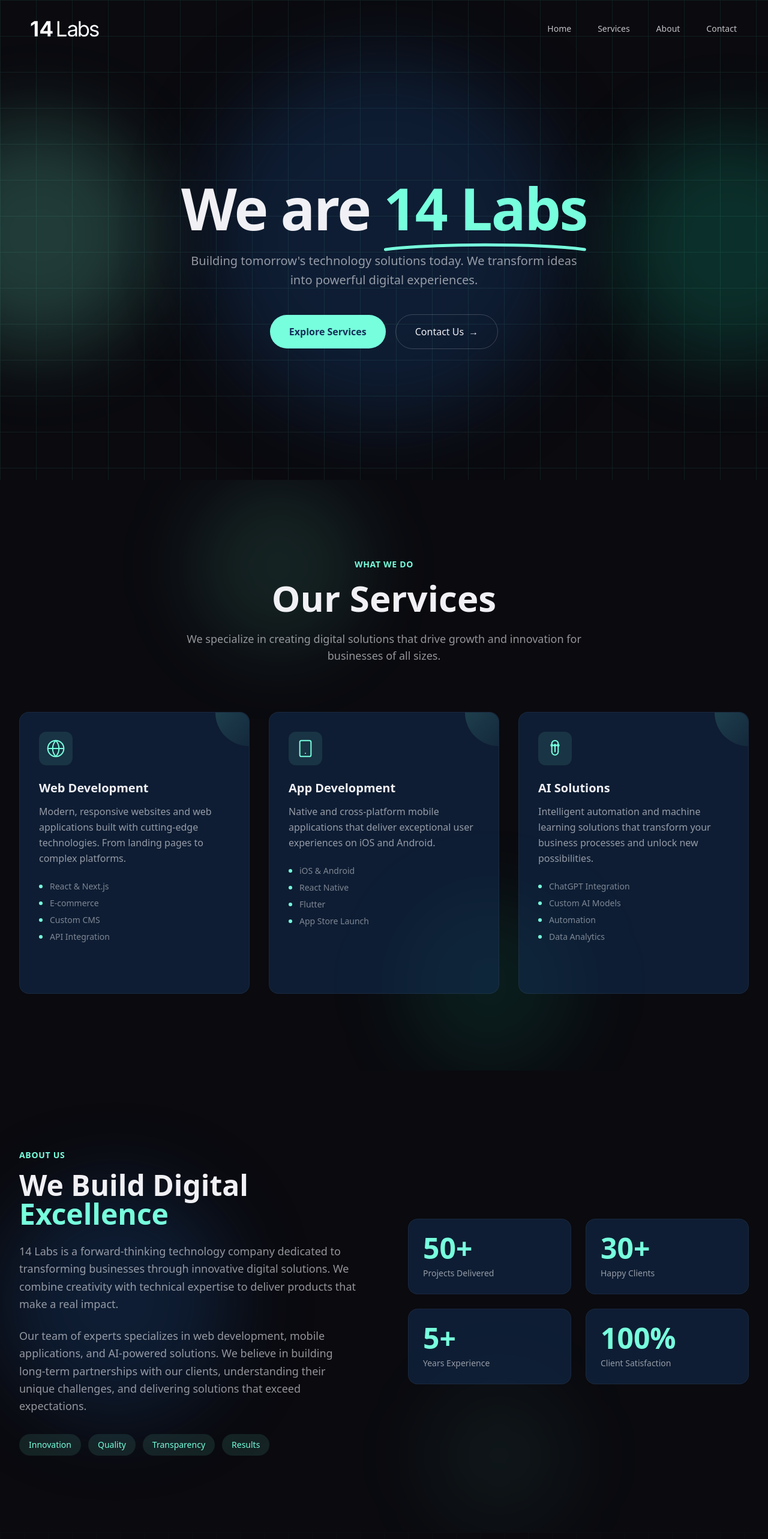
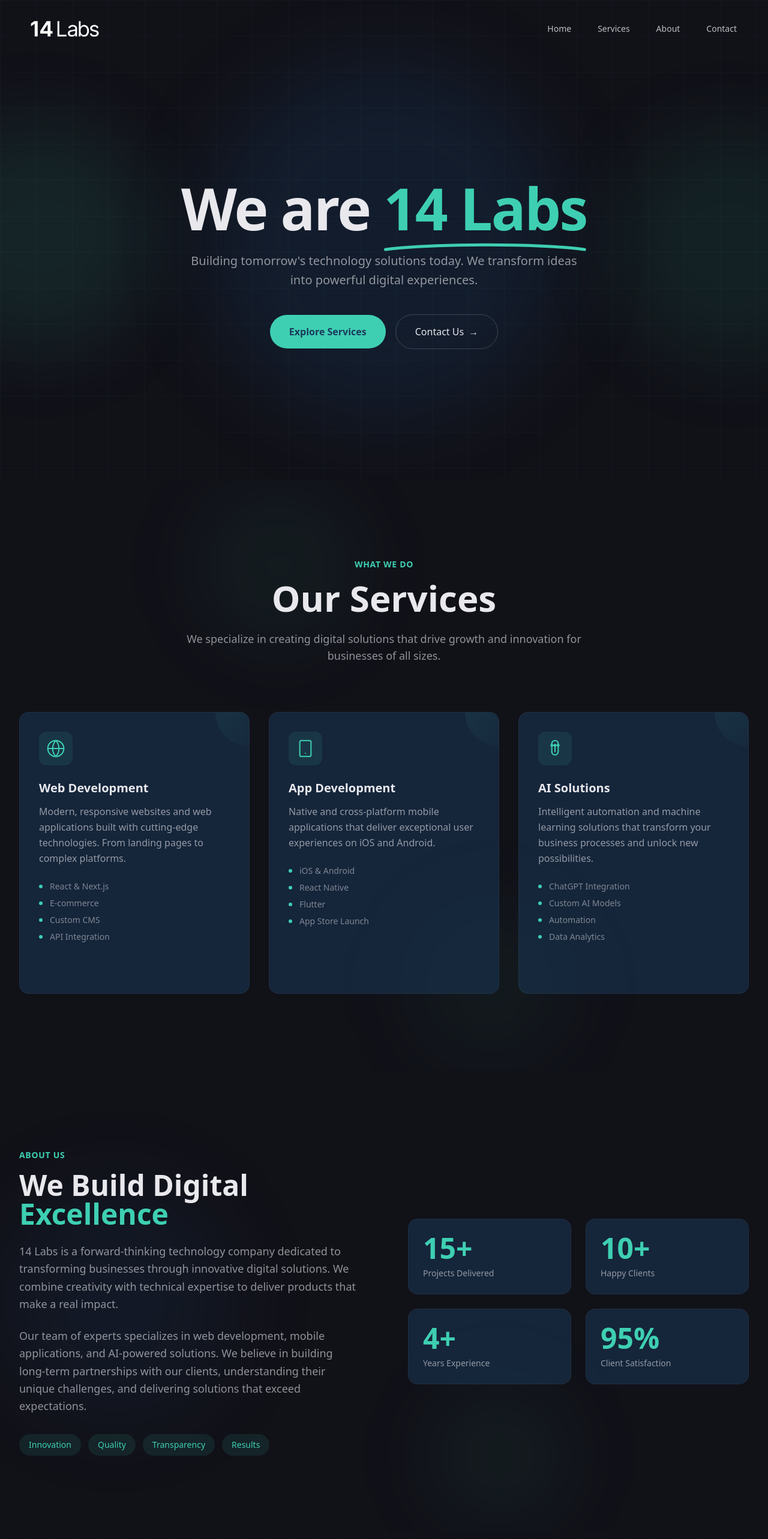
Before and after one commit to DeveloperConnectors14/14_labs, a Next.js app: page / in a window 1280 px wide. Shown: the top 2566 px of the page at 60% size. Built offline with nearby package versions, Linux system fonts and the light colour scheme.

Commit message:
minor improvements

```diff
--- a/src/app/globals.css
+++ b/src/app/globals.css
@@ -1,11 +1,11 @@
 @import "tailwindcss";
 
 :root {
-  --primary: #77ffdd;
-  --secondary: #133058;
-  --tertiary: #12c79a;
-  --background: #0a0a0f;
-  --foreground: #f0f0f5;
+  --primary: #3ecfb2;
+  --secondary: #1a3a5c;
+  --tertiary: #2ab090;
+  --background: #111118;
+  --foreground: #e8e8ed;
 }
 
 @theme inline {
--- a/src/components/About.tsx
+++ b/src/components/About.tsx
@@ -3,10 +3,10 @@
 import { useEffect, useState, useRef } from "react";
 
 const stats = [
-  { value: "50+", label: "Projects Delivered" },
-  { value: "30+", label: "Happy Clients" },
-  { value: "5+", label: "Years Experience" },
-  { value: "100%", label: "Client Satisfaction" },
+  { value: "15+", label: "Projects Delivered" },
+  { value: "10+", label: "Happy Clients" },
+  { value: "4+", label: "Years Experience" },
+  { value: "95%", label: "Client Satisfaction" },
 ];
 
 export default function About() {
@@ -38,7 +38,7 @@ export default function About() {
     >
       {/* Background elements */}
       <div className="absolute inset-0">
-        <div className="absolute top-1/2 left-0 w-96 h-96 bg-secondary/50 rounded-full blur-3xl -translate-y-1/2" />
+        <div className="absolute top-1/2 left-0 w-96 h-96 bg-secondary/20 rounded-full blur-3xl -translate-y-1/2" />
         <div className="absolute bottom-0 right-1/4 w-64 h-64 bg-primary/5 rounded-full blur-3xl" />
       </div>
 
--- a/src/components/Contact.tsx
+++ b/src/components/Contact.tsx
@@ -63,9 +63,9 @@ export default function Contact() {
     >
       {/* Background */}
       <div className="absolute inset-0">
-        <div className="absolute top-0 left-1/2 -translate-x-1/2 w-[600px] h-[600px] bg-secondary/50 rounded-full blur-3xl" />
-        <div className="absolute bottom-0 right-0 w-72 h-72 bg-primary/10 rounded-full blur-3xl" />
-        <div className="absolute bottom-1/4 left-0 w-72 h-72 bg-tertiary/10 rounded-full blur-3xl" />
+        <div className="absolute top-0 left-1/2 -translate-x-1/2 w-[600px] h-[600px] bg-secondary/20 rounded-full blur-3xl" />
+        <div className="absolute bottom-0 right-0 w-72 h-72 bg-primary/5 rounded-full blur-3xl" />
+        <div className="absolute bottom-1/4 left-0 w-72 h-72 bg-tertiary/5 rounded-full blur-3xl" />
       </div>
 
       <div className="relative z-10 max-w-7xl mx-auto px-6 lg:px-8">
@@ -242,7 +242,7 @@ export default function Contact() {
                           name="name"
                           required
                           className="w-full px-4 py-3 rounded-xl bg-background border border-foreground/10 text-foreground placeholder-foreground/40 focus:outline-none focus:border-primary/50 focus:ring-1 focus:ring-primary/50 transition-all duration-300"
-                          placeholder="John Doe"
+                          placeholder=""
                         />
                       </div>
                       <div>
@@ -258,7 +258,7 @@ export default function Contact() {
                           name="email"
                           required
                           className="w-full px-4 py-3 rounded-xl bg-background border border-foreground/10 text-foreground placeholder-foreground/40 focus:outline-none focus:border-primary/50 focus:ring-1 focus:ring-primary/50 transition-all duration-300"
-                          placeholder="john@example.com"
+                          placeholder=""
                         />
                       </div>
                     </div>
@@ -276,7 +276,7 @@ export default function Contact() {
                         name="subject"
                         required
                         className="w-full px-4 py-3 rounded-xl bg-background border border-foreground/10 text-foreground placeholder-foreground/40 focus:outline-none focus:border-primary/50 focus:ring-1 focus:ring-primary/50 transition-all duration-300"
-                        placeholder="Project Inquiry"
+                        placeholder=""
                       />
                     </div>
 
@@ -293,7 +293,7 @@ export default function Contact() {
                         rows={5}
                         required
                         className="w-full px-4 py-3 rounded-xl bg-background border border-foreground/10 text-foreground placeholder-foreground/40 focus:outline-none focus:border-primary/50 focus:ring-1 focus:ring-primary/50 transition-all duration-300 resize-none"
-                        placeholder="Tell us about your project..."
+                        placeholder=""
                       />
                     </div>
 
--- a/src/components/Hero.tsx
+++ b/src/components/Hero.tsx
@@ -14,17 +14,17 @@ export default function Hero() {
       {/* Background gradient orbs */}
       <div className="absolute inset-0 overflow-hidden">
         <div
-          className={`absolute top-1/4 -left-32 w-96 h-96 bg-primary/20 rounded-full blur-3xl transition-all duration-1000 ${
+          className={`absolute top-1/4 -left-32 w-96 h-96 bg-primary/10 rounded-full blur-3xl transition-all duration-1000 ${
             isLoaded ? "opacity-100 translate-x-0" : "opacity-0 -translate-x-20"
           }`}
         />
         <div
-          className={`absolute bottom-1/4 -right-32 w-96 h-96 bg-tertiary/20 rounded-full blur-3xl transition-all duration-1000 delay-300 ${
+          className={`absolute bottom-1/4 -right-32 w-96 h-96 bg-tertiary/10 rounded-full blur-3xl transition-all duration-1000 delay-300 ${
             isLoaded ? "opacity-100 translate-x-0" : "opacity-0 translate-x-20"
           }`}
         />
         <div
-          className={`absolute top-1/2 left-1/2 -translate-x-1/2 -translate-y-1/2 w-[600px] h-[600px] bg-secondary/50 rounded-full blur-3xl transition-all duration-1000 delay-500 ${
+          className={`absolute top-1/2 left-1/2 -translate-x-1/2 -translate-y-1/2 w-[600px] h-[600px] bg-secondary/30 rounded-full blur-3xl transition-all duration-1000 delay-500 ${
             isLoaded ? "opacity-100 scale-100" : "opacity-0 scale-50"
           }`}
         />
@@ -32,9 +32,9 @@ export default function Hero() {
 
       {/* Grid pattern overlay */}
       <div
-        className="absolute inset-0 opacity-[0.08]"
+        className="absolute inset-0 opacity-[0.04]"
         style={{
-          backgroundImage: `linear-gradient(#77ffdd 1px, transparent 1px), linear-gradient(90deg, #77ffdd 1px, transparent 1px)`,
+          backgroundImage: `linear-gradient(#3ecfb2 1px, transparent 1px), linear-gradient(90deg, #3ecfb2 1px, transparent 1px)`,
           backgroundSize: "60px 60px",
         }}
       />
@@ -57,7 +57,7 @@ export default function Hero() {
             >
               <path
                 d="M2 10C50 4 150 4 198 10"
-                stroke="#77ffdd"
+                stroke="#3ecfb2"
                 strokeWidth="3"
                 strokeLinecap="round"
                 className={`transition-all duration-1000 delay-700 ${
--- a/src/components/Services.tsx
+++ b/src/components/Services.tsx
@@ -108,8 +108,8 @@ export default function Services() {
     >
       {/* Background elements */}
       <div className="absolute inset-0">
-        <div className="absolute top-0 left-1/4 w-72 h-72 bg-primary/10 rounded-full blur-3xl" />
-        <div className="absolute bottom-0 right-1/4 w-72 h-72 bg-tertiary/10 rounded-full blur-3xl" />
+        <div className="absolute top-0 left-1/4 w-72 h-72 bg-primary/5 rounded-full blur-3xl" />
+        <div className="absolute bottom-0 right-1/4 w-72 h-72 bg-tertiary/5 rounded-full blur-3xl" />
       </div>
 
       <div className="relative z-10 max-w-7xl mx-auto px-6 lg:px-8">
@@ -157,7 +157,7 @@ export default function Services() {
             >
               {/* Glow effect on hover */}
               <div
-                className={`absolute inset-0 rounded-2xl bg-gradient-to-br from-primary/20 to-tertiary/20 opacity-0 blur-xl transition-opacity duration-500 ${
+                className={`absolute inset-0 rounded-2xl bg-gradient-to-br from-primary/10 to-tertiary/10 opacity-0 blur-xl transition-opacity duration-500 ${
                   hoveredCard === service.id ? "opacity-100" : ""
                 }`}
               />
@@ -214,7 +214,7 @@ export default function Services() {
               {/* Corner accent */}
               <div className="absolute top-0 right-0 w-20 h-20 overflow-hidden rounded-tr-2xl">
                 <div
-                  className={`absolute top-0 right-0 w-28 h-28 -translate-y-1/2 translate-x-1/2 rounded-full bg-gradient-to-br from-primary/20 to-transparent transition-all duration-500 ${
+                  className={`absolute top-0 right-0 w-28 h-28 -translate-y-1/2 translate-x-1/2 rounded-full bg-gradient-to-br from-primary/10 to-transparent transition-all duration-500 ${
                     hoveredCard === service.id ? "scale-150" : "scale-100"
                   }`}
                 />
--- a/src/components/TechStack.tsx
+++ b/src/components/TechStack.tsx
@@ -71,15 +71,15 @@ export default function TechStack() {
     >
       {/* Background */}
       <div className="absolute inset-0">
-        <div className="absolute top-1/4 right-0 w-80 h-80 bg-tertiary/10 rounded-full blur-3xl" />
-        <div className="absolute bottom-1/4 left-0 w-80 h-80 bg-primary/10 rounded-full blur-3xl" />
+        <div className="absolute top-1/4 right-0 w-80 h-80 bg-tertiary/5 rounded-full blur-3xl" />
+        <div className="absolute bottom-1/4 left-0 w-80 h-80 bg-primary/5 rounded-full blur-3xl" />
       </div>
 
       {/* Grid pattern */}
       <div
-        className="absolute inset-0 opacity-[0.02]"
+        className="absolute inset-0 opacity-[0.015]"
         style={{
-          backgroundImage: `linear-gradient(#77ffdd 1px, transparent 1px), linear-gradient(90deg, #77ffdd 1px, transparent 1px)`,
+          backgroundImage: `linear-gradient(#3ecfb2 1px, transparent 1px), linear-gradient(90deg, #3ecfb2 1px, transparent 1px)`,
           backgroundSize: "40px 40px",
         }}
       />
```
Also changed, not shown: src/components/Navbar.tsx (+49 -17 lines).
